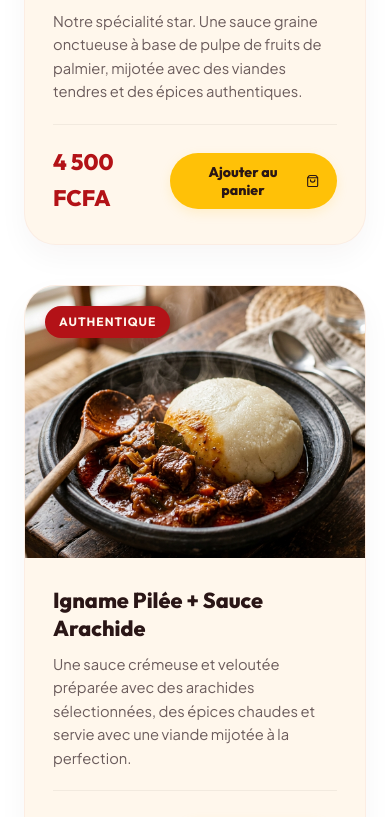
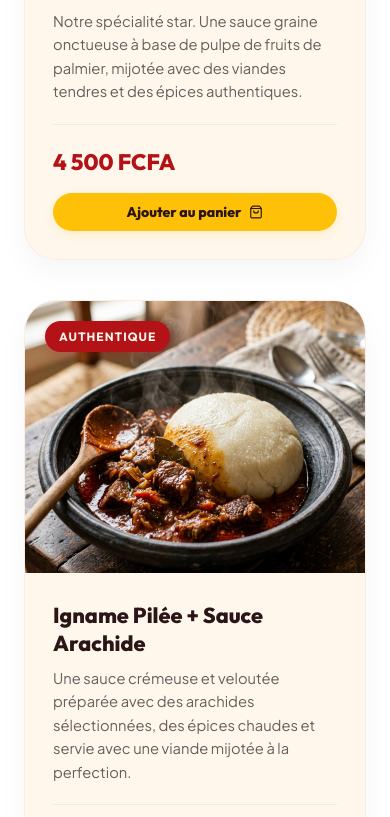
Before and after one commit to aikoulrich9-boop/brochetterie-landing-page, a React (Vite) app: page / in a window 390 px wide. Shown: the part 1963-2780 px from the top of the page. Built offline with nearby package versions, Linux system fonts and the light colour scheme.

Commit message:
style(menu): make menu card buttons and price responsive on mobile

```diff
--- a/src/components/Specialties.jsx
+++ b/src/components/Specialties.jsx
@@ -190,10 +190,13 @@ export default function Specialties() {
                 </div>
 
                 <div
+                  className="responsive-card-footer"
                   style={{
                     display: 'flex',
                     alignItems: 'center',
                     justifyContent: 'space-between',
+                    flexWrap: 'wrap',
+                    gap: '12px',
                     marginTop: 'auto',
                     paddingTop: '20px',
                     borderTop: '1px solid rgba(42, 22, 22, 0.06)'
@@ -205,7 +208,8 @@ export default function Specialties() {
                       fontFamily: "'Outfit', sans-serif",
                       fontSize: '1.4rem',
                       fontWeight: 900,
-                      color: '#B31217'
+                      color: '#B31217',
+                      whiteSpace: 'nowrap'
                     }}
                   >
                     {item.price}
@@ -213,6 +217,7 @@ export default function Specialties() {
 
                   {/* Add to Cart Button */}
                   <motion.button
+                    className="responsive-card-btn"
                     whileHover={{ scale: 1.05 }}
                     whileTap={{ scale: 0.95 }}
                     onClick={() => addToCart({
@@ -224,6 +229,7 @@ export default function Specialties() {
                     style={{
                       display: 'flex',
                       alignItems: 'center',
+                      justifyContent: 'center',
                       gap: '8px',
                       backgroundColor: '#FFC107',
                       color: '#2A1616',
@@ -234,7 +240,8 @@ export default function Specialties() {
                       fontSize: '0.88rem',
                       border: 'none',
                       cursor: 'pointer',
-                      boxShadow: '0 4px 12px rgba(255, 193, 7, 0.15)'
+                      boxShadow: '0 4px 12px rgba(255, 193, 7, 0.15)',
+                      whiteSpace: 'nowrap'
                     }}
                   >
                     Ajouter au panier
--- a/src/index.css
+++ b/src/index.css
@@ -399,4 +399,7 @@ h1, h2, h3, h4, h5, h6 {
     width: 100% !important;
     left: 0 !important;
   }
+  .responsive-card-btn {
+    width: 100% !important;
+  }
 }
```
